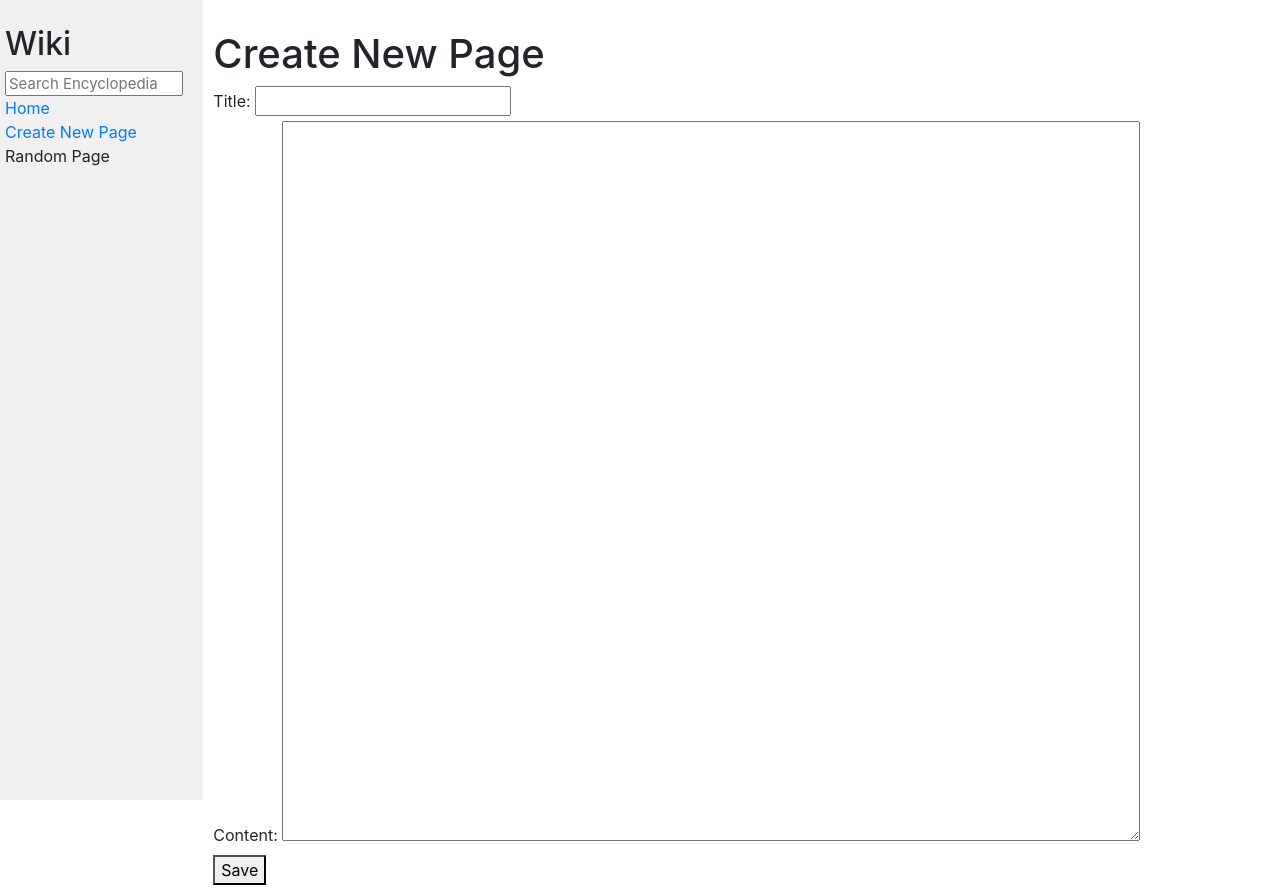
After one commit to ggabenevides/P2-CC-CIn-26.1, a Django app: page /new in a window 1280 px wide. The commit adds this page. Run offline with Django 5.2, Linux system fonts and the light colour scheme; some libraries are stand-ins or nearby versions.

Commit message:
features: new page creation

```diff
--- a/WCS50/Project1/wiki/encyclopedia/templates/encyclopedia/layout.html
+++ b/WCS50/Project1/wiki/encyclopedia/templates/encyclopedia/layout.html
@@ -19,7 +19,7 @@
                     <a href="{% url 'encyclopedia:index' %}">Home</a>
                 </div>
                 <div>
-                    Create New Page
+                    <a href="{% url 'encyclopedia:new_page' %}">Create New Page</a>
                 </div>
                 <div>
                     Random Page
--- /dev/null
+++ b/WCS50/Project1/wiki/encyclopedia/templates/encyclopedia/new_page.html
@@ -0,0 +1,19 @@
+{% extends "encyclopedia/layout.html" %}
+
+{% block title%}
+New Page
+{% endblock %}
+
+{% block body %}
+
+    <h1>Create New Page</h1>
+    {% if error %}
+    <div class="alert">{{ error }}</div>
+    {% endif %}
+    <form action="{% url 'encyclopedia:new_page' %}" method="post">
+        {% csrf_token %}
+        {{ form }}
+        <button type="submit">Save</button>
+    </form>
+
+{% endblock %}
--- a/WCS50/Project1/wiki/encyclopedia/urls.py
+++ b/WCS50/Project1/wiki/encyclopedia/urls.py
@@ -8,4 +8,5 @@ urlpatterns = [
     path("", views.index, name="index"),
     path("wiki/<str:title>", views.entry, name="entry"),
     path("search", views.search, name="search"),
+    path("new", views.new_page, name="new_page")
 ]
--- a/WCS50/Project1/wiki/encyclopedia/views.py
+++ b/WCS50/Project1/wiki/encyclopedia/views.py
@@ -1,10 +1,18 @@
 from django.shortcuts import render
 from django.http import HttpResponseRedirect
 from django.urls import reverse
+from django import forms
 
 from . import util
 
 import markdown2
+
+class NewEntryForm(forms.Form):
+    title = forms.CharField(label="Title")
+    content = forms.CharField(widget=forms.Textarea, label="Content")
+
+class EditEntryForm(forms.Form):
+    content = forms.CharField(widget=forms.Textarea, label="Content")
 
 def index(request):
     return render(request, "encyclopedia/index.html", {
@@ -23,7 +31,6 @@ def entry (request, title):
         "content": markdown2.markdown(content)
     })
 
-# exact match
 def search(request):
     query = request.GET.get("q", "").strip()
     entries = util.list_entries()
@@ -39,3 +46,23 @@ def search(request):
         "query": query,
         "results": results
     })
+
+def new_page(request):
+    if request.method == "POST":
+        form = NewEntryForm(request.POST)
+        if form.is_valid():
+            title = form.cleaned_data["title"]
+            content = form.cleaned_data["content"]
+
+            if util.get_entry(title) is not None:
+                return render(request, "encyclopedia/new_page.html", {
+                    "form": form,
+                    "error": f"An entry with the title {title} already exists."
+                })
+
+            util.save_entry(title, content)
+            return HttpResponseRedirect(reverse("encyclopedia:entry", args=[title]))
+
+        return render(request, "encyclopedia/new_page.html", {"form": form})
+
+    return render(request, "encyclopedia/new_page.html", {"form": NewEntryForm()})
```
Also changed, not shown: WCS50/Project1/wiki/entries/Gabi.md (added, +1 -0 lines), WCS50/Project1/wiki/entries/Hey.md (added, +1 -0 lines), WCS50/Project1/wiki/encyclopedia/templates/encyclopedia/new.html (deleted).
